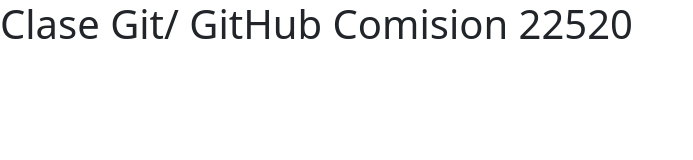
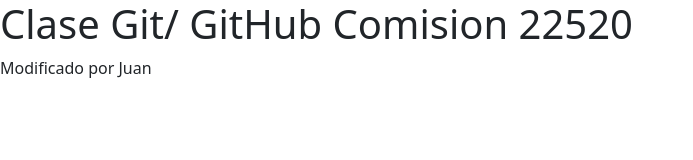
Before and after one commit to MarcelaCerda/Git22520, a plain HTML site: page index.html in a window 1280 px wide. Shown: the whole page, without its empty margins (0-693 px from the left). Drawn offline with nearby package versions, Linux system fonts and the light colour scheme.

Commit message:
versionjuan

```diff
--- a/index.html
+++ b/index.html
@@ -16,6 +16,7 @@
 <body>
   <header>
     <h1>Clase Git/ GitHub  Comision 22520</h1>
+    <p>Modificado por Juan</p>
   </header>
   <main>
 
```
